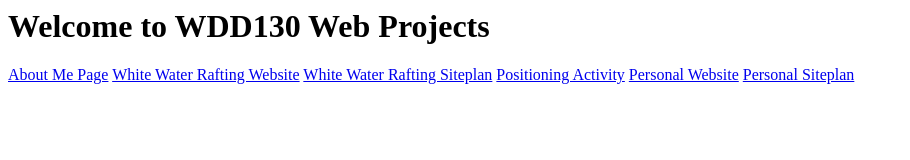
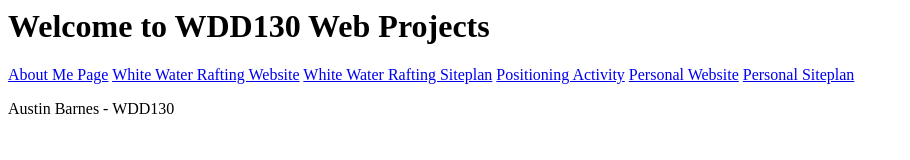
Before and after one commit to Auzfest/WebsiteDev, a plain HTML site: page index.html in a window 1280 px wide. Shown: the whole page, without its empty margins (0-910 px from the left). Drawn offline with Linux system fonts and the light colour scheme.

Commit message:
added aparagrpah

```diff
--- a/index.html
+++ b/index.html
@@ -8,3 +8,4 @@
   <a href="#">Personal Website</a>
   <a href="#">Personal Siteplan</a>
 </nav>
+<p>Austin Barnes - WDD130</p>
```
